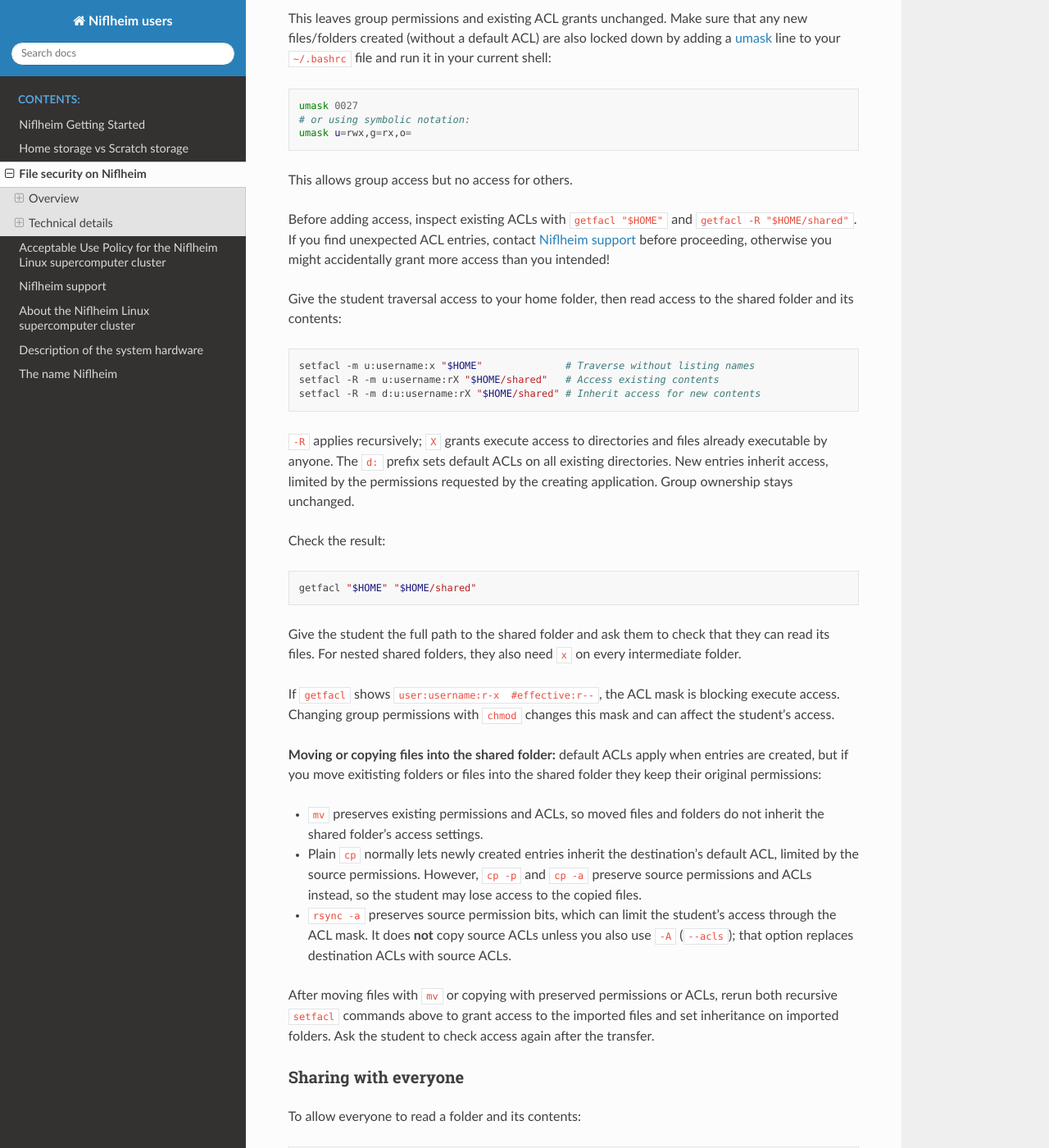
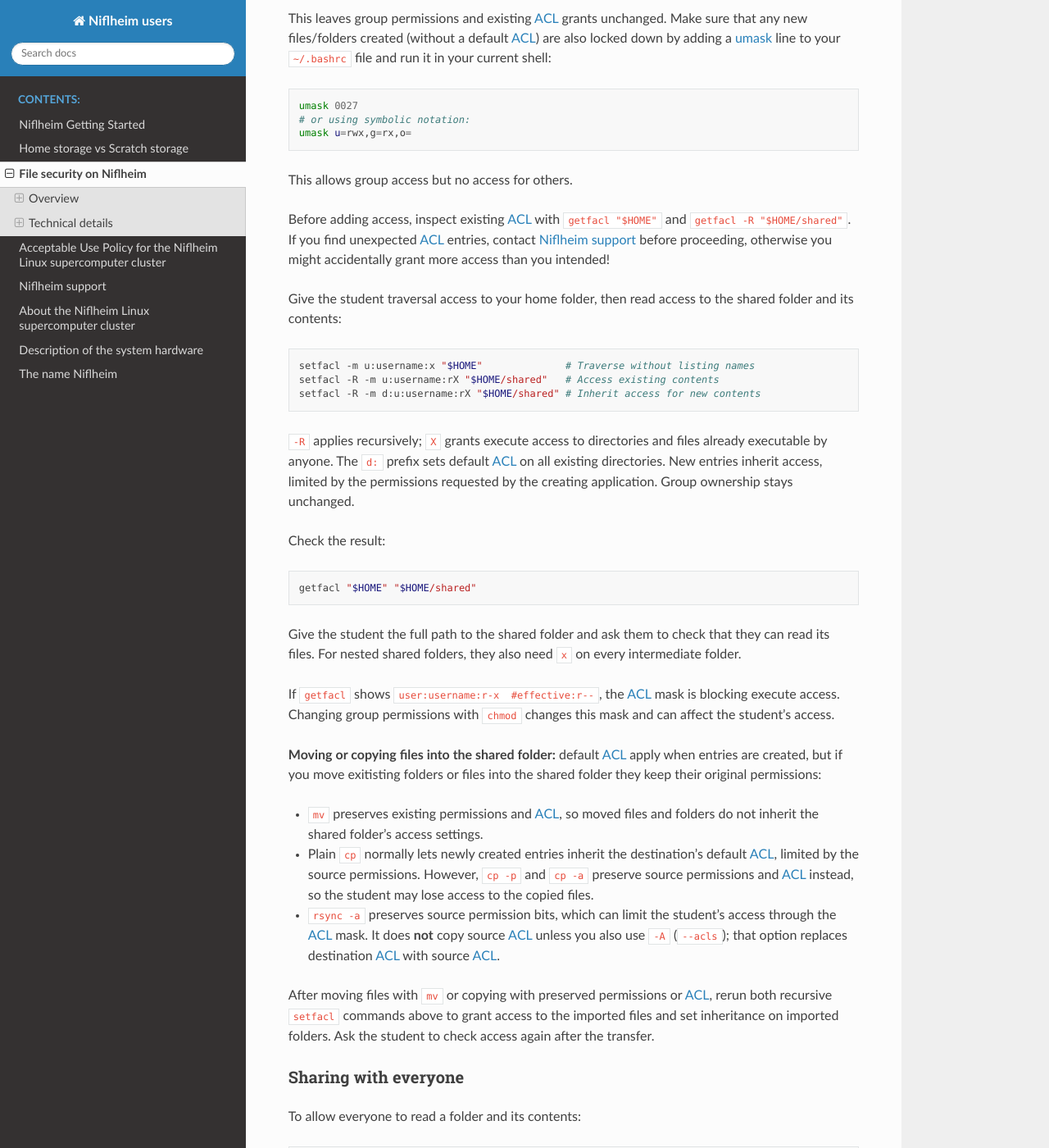
Before and after one commit to OleHolmNielsen/Niflheim_users, a Sphinx documentation site: the page built from docs/File_security_on_Niflheim.rst, in a window 1280 px wide and 1400 px high, scrolled down 3267 px. Shown: the whole window at 82% size. Built offline with Sphinx 7.4.7 and the Read the Docs theme 3.1.0, drawn with Linux system fonts in a browser that asks for light colours; some of the changed text lies outside the part shown.

Commit message:
Replaced ACL by ACL_ link in the text

```diff
--- a/docs/File_security_on_Niflheim.rst
+++ b/docs/File_security_on_Niflheim.rst
@@ -34,10 +34,10 @@ Choose a security model
      - You only, apart from administrators with privileged access.
 
 Apart from the home folder, access to a file requires permission on the file itself and traversal permission on every parent folder.
-You can restrict individual folders or grant access to specific folders using Access Control Lists (ACLs).
+You can restrict individual folders or grant access to specific folders using Access Control Lists (ACL_).
 
 Faculty belong to the group ``xxxfac``, postdocs and Ph.D. students to ``xxxvip``, and M.Sc. / B.Sc. students to ``xxxstud`` where ``xxx`` is the research section abbreviation.
-Under the GROUP or PRIVATE models, students and supervisors can easily grant each other access to selected folders using ACLs.
+Under the GROUP or PRIVATE models, students and supervisors can easily grant each other access to selected folders using ACL_.
 Run ``id`` to see your user ID and group memberships.
 
 .. _Unix group: https://docs.oracle.com/cd/E19120-01/open.solaris/819-2379/userconcept-35906/index.html
@@ -51,6 +51,8 @@ To Do: Provide examples on how to encrypt folders.
 .. raw:: pdf
 
    PageBreak
+
+.. _ACL: https://www.redhat.com/en/blog/linux-access-control-lists
 
 Technical details
 ==================
@@ -82,9 +84,9 @@ Standard Unix permissions apply to the owner (``u`` for *user*), owning group (`
 Access to a file requires permission on the file itself and ``x`` on every parent folder.
 Use |chmod|_ to change standard permissions; inspect them with ``ls -l file`` or ``ls -ld folder``.
 
-Access control lists (ACLs) grant permissions to additional users or groups without changing group ownership.
-Use |setfacl|_ to change ACLs and |getfacl|_ to inspect them.
-You can set a default ACL on a folder, then newly created files and subfolders inherit those permissions.
+Access control lists (ACL_) grant permissions to additional users or groups without changing group ownership.
+Use |setfacl|_ to change ACL_ and |getfacl|_ to inspect them.
+You can set a default ACL_ on a folder, then newly created files and subfolders inherit those permissions.
 
 For introductions, see `Unix file permissions <https://compenv.phys.ethz.ch/linux/basics_1/31_basic_permissions/>`_
 and `Managing file access with ACLs <https://docs.rc.fas.harvard.edu/kb/acls-facls/>`_.
@@ -123,8 +125,8 @@ You do that by:
    chmod g=rx,o= folder  # Only the group can read/list the folder
    chmod og= folder      # Only the owner can access the folder
 
-Check with ``getfacl folder`` if any named user or group still has access through an ACL. If so remove the ACL with ``setfacl -x u:username folder`` or ``setfacl -x g:groupname folder``.
-
+Check with ``getfacl folder`` if any named user or group still has access through an ACL_.
+If so remove the ACL_ with ``setfacl -x u:username folder`` or ``setfacl -x g:groupname folder``.
 
 Checking access to a specific folder
 ------------------------------------
@@ -165,8 +167,8 @@ from all immediate files and folders, including hidden entries but excluding sym
 
    find "$HOME" -mindepth 1 -maxdepth 1 ! -type l -exec chmod o= {} +
 
-This leaves group permissions and existing ACL grants unchanged.
-Make sure that any new files/folders created (without a default ACL) are also locked down by adding a `umask`_ line to your ``~/.bashrc`` file and run it in your current shell:
+This leaves group permissions and existing ACL_ grants unchanged.
+Make sure that any new files/folders created (without a default ACL_) are also locked down by adding a `umask`_ line to your ``~/.bashrc`` file and run it in your current shell:
 
 .. code-block:: bash
 
@@ -178,8 +180,9 @@ This allows group access but no access for others.
 
 .. _umask: https://en.wikipedia.org/wiki/Umask
 
-Before adding access, inspect existing ACLs with ``getfacl "$HOME"`` and ``getfacl -R "$HOME/shared"``.
-If you find unexpected ACL entries, contact :ref:`Niflheim_support` before proceeding, otherwise you might accidentally grant more access than you intended!
+Before adding access, inspect existing ACL_ with ``getfacl "$HOME"`` and ``getfacl -R "$HOME/shared"``.
+If you find unexpected ACL_ entries, contact :ref:`Niflheim_support` before proceeding,
+otherwise you might accidentally grant more access than you intended!
 
 Give the student traversal access to your home folder, then read access to the shared folder and its contents:
 
@@ -190,8 +193,9 @@ Give the student traversal access to your home folder, then read access to the s
    setfacl -R -m d:u:username:rX "$HOME/shared" # Inherit access for new contents
 
 ``-R`` applies recursively; ``X`` grants execute access to directories and files already executable by anyone.
-The ``d:`` prefix sets default ACLs on all existing directories.
-New entries inherit access, limited by the permissions requested by the creating application. Group ownership stays unchanged.
+The ``d:`` prefix sets default ACL_ on all existing directories.
+New entries inherit access, limited by the permissions requested by the creating application.
+Group ownership stays unchanged.
 
 Check the result:
 
@@ -202,19 +206,19 @@ Check the result:
 Give the student the full path to the shared folder and ask them to check that they can read its files.
 For nested shared folders, they also need ``x`` on every intermediate folder.
 
-If ``getfacl`` shows ``user:username:r-x  #effective:r--``, the ACL mask is blocking execute access.
+If ``getfacl`` shows ``user:username:r-x  #effective:r--``, the ACL_ mask is blocking execute access.
 Changing group permissions with ``chmod`` changes this mask and can affect the student's access.
 
-**Moving or copying files into the shared folder:** default ACLs apply when entries are created,
+**Moving or copying files into the shared folder:** default ACL_ apply when entries are created,
 but if you move exitisting folders or files into the shared folder they keep their original permissions:
 
-* ``mv`` preserves existing permissions and ACLs, so moved files and folders do not inherit the shared folder's access settings.
-* Plain ``cp`` normally lets newly created entries inherit the destination's default ACL, limited by the source permissions.
-  However, ``cp -p`` and ``cp -a`` preserve source permissions and ACLs instead, so the student may lose access to the copied files.
-* ``rsync -a`` preserves source permission bits, which can limit the student's access through the ACL mask.
-  It does **not** copy source ACLs unless you also use ``-A`` (``--acls``); that option replaces destination ACLs with source ACLs.
+* ``mv`` preserves existing permissions and ACL_, so moved files and folders do not inherit the shared folder's access settings.
+* Plain ``cp`` normally lets newly created entries inherit the destination's default ACL_, limited by the source permissions.
+  However, ``cp -p`` and ``cp -a`` preserve source permissions and ACL_ instead, so the student may lose access to the copied files.
+* ``rsync -a`` preserves source permission bits, which can limit the student's access through the ACL_ mask.
+  It does **not** copy source ACL_ unless you also use ``-A`` (``--acls``); that option replaces destination ACL_ with source ACL_.
 
-After moving files with ``mv`` or copying with preserved permissions or ACLs,
+After moving files with ``mv`` or copying with preserved permissions or ACL_,
 rerun both recursive ``setfacl`` commands above to grant access to the imported files and set inheritance on imported folders.
 Ask the student to check access again after the transfer.
 
```
